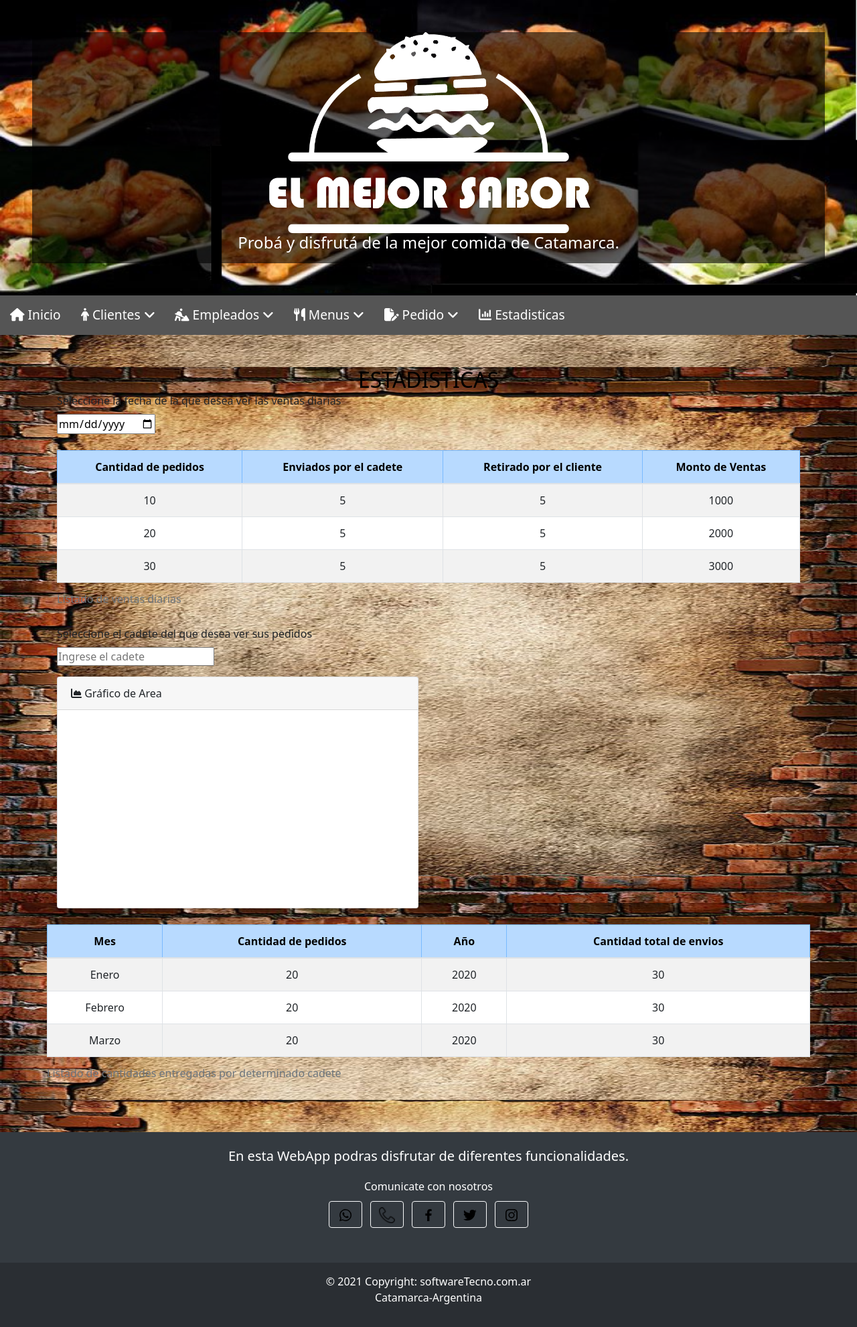
After one commit to JuarezDanielPoman/Rotiseria, a Django app: page /Estadistica/ in a window 1280 px wide. The commit adds this page. Shown: the whole page at 67% size. Run offline with Django 4.2, Linux system fonts and the light colour scheme; a map, chart or similar area stays blank; some libraries are stand-ins or nearby versions; some web fonts are replaced.

Commit message:
Estadistica y correciones

```diff
--- a/Laboratorio/Rotiseria/Rotiseria/urls.py
+++ b/Laboratorio/Rotiseria/Rotiseria/urls.py
@@ -19,6 +19,7 @@ from django.views.generic import TemplateView
 
 urlpatterns = [
     path('admin/', admin.site.urls),
+    path('Estadistica/', TemplateView.as_view(template_name='base/Estadistica.html'), name='estadistica'),
     path('', TemplateView.as_view(template_name='base/home.html'), name='home'),
     path('Usuario/',include('apps.Usuario.url',namespace='Usuario')),
     path('Pedido/',include('apps.Pedido.url',namespace='Pedido')),
--- a/Laboratorio/Rotiseria/apps/Pedido/templates/pedido/RegistroDeMenu.html
+++ b/Laboratorio/Rotiseria/apps/Pedido/templates/pedido/RegistroDeMenu.html
@@ -1,4 +1,4 @@
-{%  extends 'base/base.html' %}
+{% extends "base/baseAdministrador.html" %}
 {% load static %}
 {% block contenido %}
 
--- /dev/null
+++ b/Laboratorio/Rotiseria/templates/base/Estadistica.html
@@ -0,0 +1,127 @@
+{% extends "base/baseAdministrador.html" %}
+{% block titulo %}Detalle de Persona{% endblock %}
+{% block contenido %}
+
+    <section class="container">
+        <h2 class="text-center mt-3">ESTADISTICAS</h2>
+
+        <label for="fecha">Seleccione la fecha de la que desea ver las ventas diarias</label><br>
+        <input type="date" id="fecha">
+        <br><br>
+        <div class="table-responsive">
+
+            <table id="ventasdiarias" class="table table-striped table-bordered bg-white table-hover text-center">
+                <caption>Listado de ventas diarias </caption>
+                <thead class="table-primary color-tabla-text">
+                    <tr>
+                        <th>Cantidad de pedidos</th>
+                        <th>Enviados por el cadete</th>
+                        <th>Retirado por el cliente</th>
+                        <th>Monto de Ventas</th>
+
+                    </tr>
+                </thead>
+                <tbody>
+                    <tr>
+                        <td>10</td>
+                        <td>5</td>
+                        <td>5</td>
+                        <td>1000</td>
+                    </tr>
+
+                    <tr>
+                        <td>20</td>
+                        <td>5</td>
+                        <td>5</td>
+                        <td>2000</td>
+
+                    </tr>
+
+                    <tr>
+                        <td>30</td>
+                        <td>5</td>
+                        <td>5</td>
+                        <td>3000</td>
+
+                    </tr>
+
+                </tbody>
+            </table>
+
+
+            <label>Seleccione el cadete del que desea ver sus pedidos</label><br>
+            <input list="nombre" placeholder="Ingrese el cadete">
+            <datalist id="nombre">
+                <option value="" selected>Seleccione</option>
+                <option value="1"></option>
+                <option value="2"></option>
+                <option value="3"></option>
+                <option value="4"></option>
+            </datalist>
+
+
+        </div>
+
+        <!-- grafica Barras -->
+        <div class="row">
+            <div class="col-xl-6">
+                <div class="card mb-4 mt-3">
+                    <div class="card-header">
+                        <i class="fas fa-chart-area me-1"></i>
+                        Gráfico de Area
+                    </div>
+                    <div class="card-body">
+
+                        <canvas id="myChart" style="width:100%;max-width:600px"></canvas>
+
+                    </div>
+                </div>
+            </div>
+
+        <div class="table-responsive">
+            <table id="entregadasporcadete" class="table table-striped bg-white table-bordered table-hover text-center">
+                <caption>Listado de cantidades entregadas por determinado cadete </caption>
+                <thead class="table-primary color-tabla-text">
+                    <tr>
+                        <th>Mes</th>
+                        <th>Cantidad de pedidos</th>
+                        <th>Año</th>
+                        <th>Cantidad total de envios</th>
+                    </tr>
+                </thead>
+                <tbody>
+                    <tr>
+                        <td>Enero</td>
+                        <td>20</td>
+                        <td>2020</td>
+                        <td>30</td>
+
+                    </tr>
+
+                    <tr>
+                        <td>Febrero</td>
+                        <td>20</td>
+                        <td>2020</td>
+                        <td>30</td>
+
+                    </tr>
+
+                    <tr>
+                        <td>Marzo</td>
+                        <td>20</td>
+                        <td>2020</td>
+                        <td>30</td>
+
+                    </tr>
+
+                </tbody>
+            </table>
+        </div>
+
+        <!-- grafica Torta -->
+        <div>
+
+        </div>
+
+    </section>
+{% endblock %}
--- a/Laboratorio/Rotiseria/templates/base/baseAdministrador.html
+++ b/Laboratorio/Rotiseria/templates/base/baseAdministrador.html
@@ -80,7 +80,7 @@
                 <li class="menu__item container-submenu">
                     <a href="#" class="hvr-icon-hang menu__link submenu-btn hvr-icon-fade"><i class="fa-solid fa-utensils"></i> Menus <i class="hvr-icon fa-solid fa-angle-down"></i></a>
                     <ul class="submenu">
-                        <li id="menu" class="menu__item"><a id="menu" href="{% url 'Pedido:creacion_menu' %}" class="hvr-icon-down menu__link">Registrar</a></li>
+                        <li id="menu" class="menu__item"><a id="menu" href="{% url 'Pedido:RegistroDeMenu' %}" class="hvr-icon-down menu__link">Registrar</a></li>
                         <li id="menu" class="menu__item"><a id="menu" href="../templates/ModificarMenu.html" class="hvr-icon-down menu__link">Modificar</a></li>
                    </ul>
                 </li>
```
